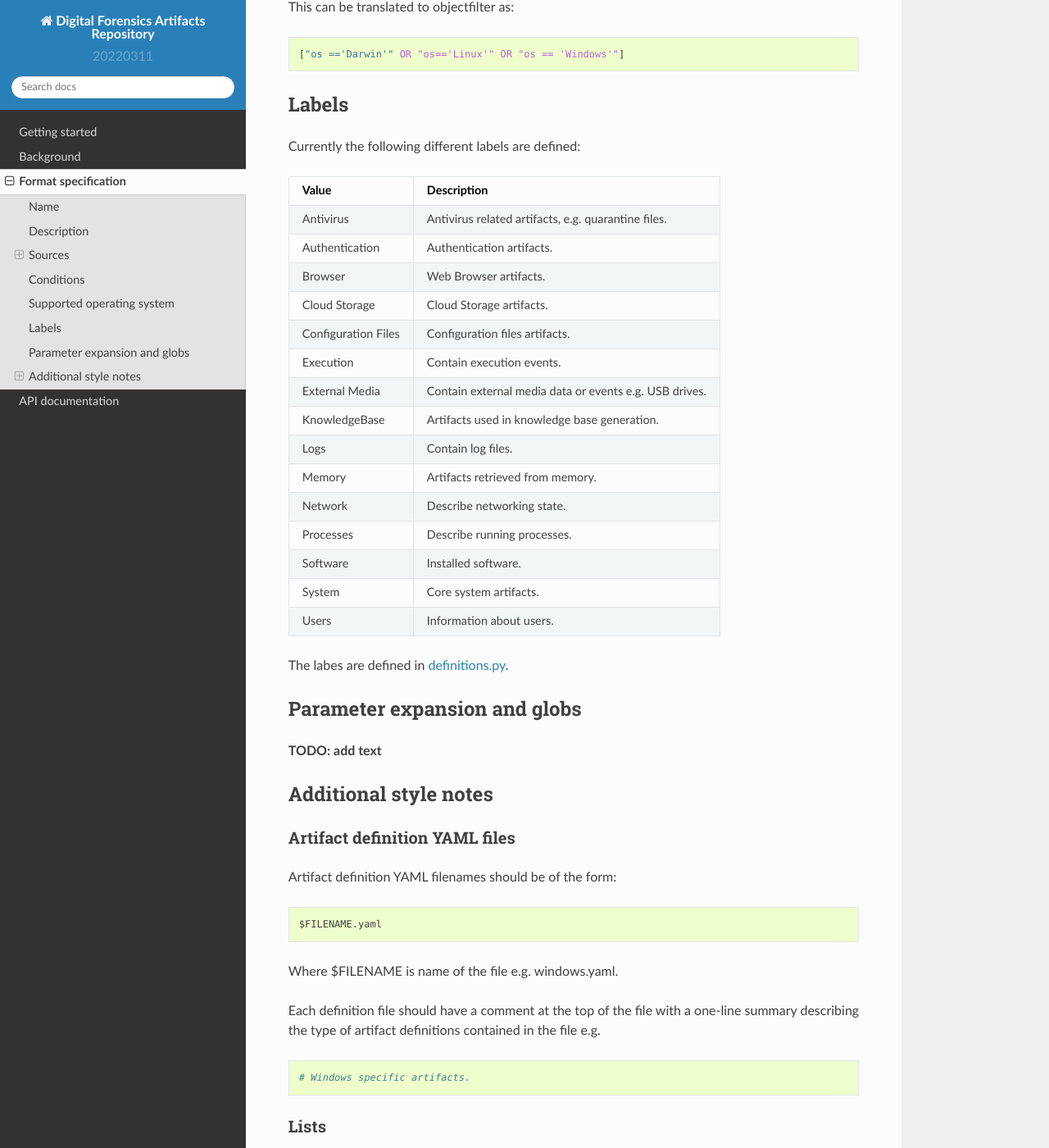
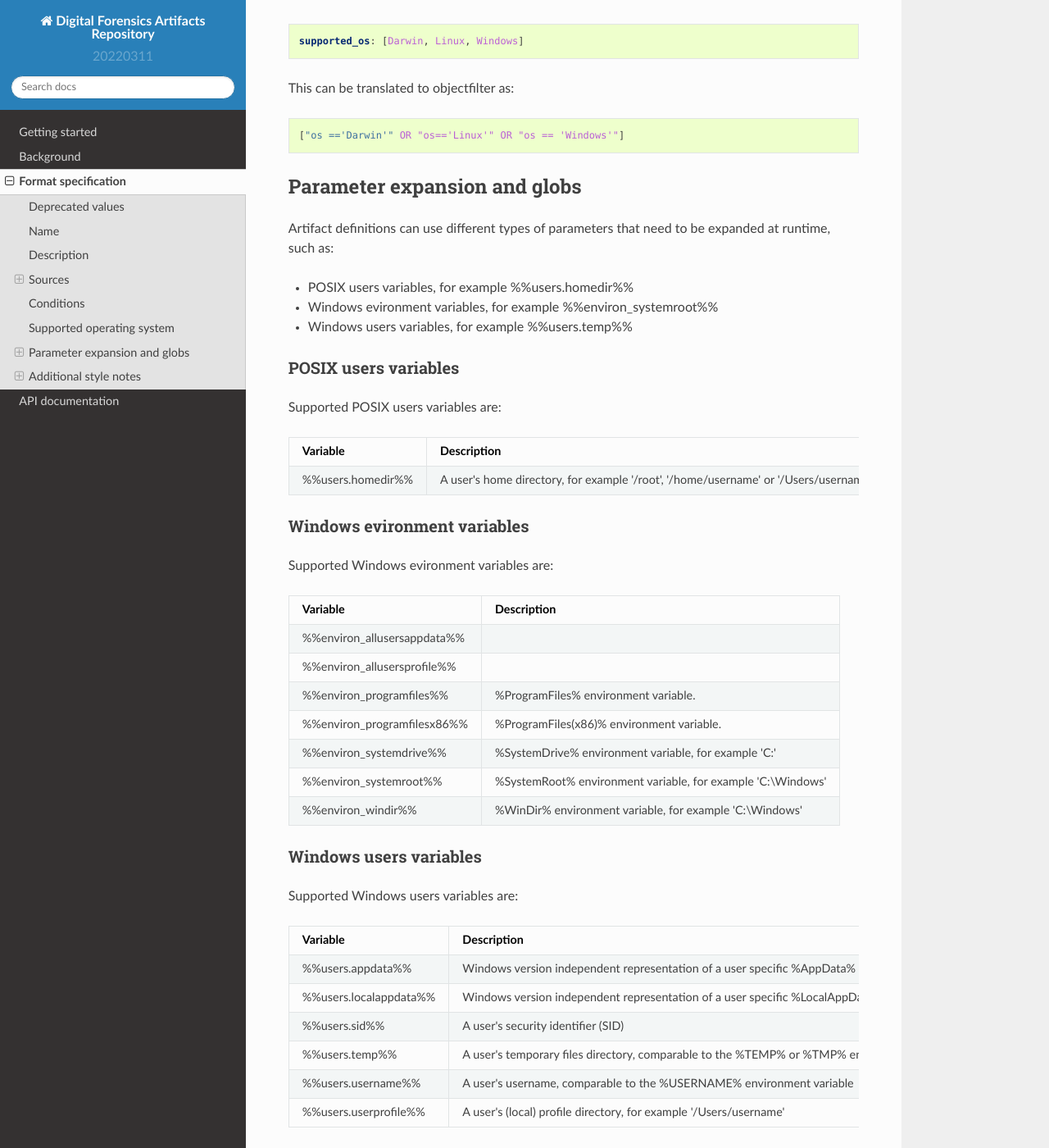
Before and after one commit to ForensicArtifacts/artifacts, a Sphinx documentation site: the page built from docs/sources/Format-specification.md, in a window 1280 px wide and 1400 px high, scrolled down 6297 px. Shown: the whole window at 82% size. Built offline with Sphinx 7.4.7 and the Read the Docs theme 2.0.0, drawn with Linux system fonts in a browser that asks for light colours; some of the changed text lies outside the part shown.

Commit message:
Worked on format specification documentation #23

````diff
--- a/docs/sources/Format-specification.md
+++ b/docs/sources/Format-specification.md
@@ -11,7 +11,6 @@
 - type: FILE
   attributes: {paths: ['%%environ_systemroot%%\System32\winevt\Logs\System.evtx']}
 conditions: [os_major_version >= 6]
-labels: [Logs]
 supported_os: [Windows]
 urls: ['https://artifacts-kb.readthedocs.io/en/latest/sources/windows/EventLog.html']
 ```
@@ -23,12 +22,17 @@
 aliases | Optional list of alternate names to identify the artifact definition. Also see: See section: [Name](#name).
 conditions | Optional list of conditions that describe when the artifact definition should apply. See section: [Conditions](#conditions).
 doc | The description (or documentation). A human readable string that describes the artifact definition. See section: [Description](#description).
-labels | Optional list of predefined labels. See section: [Labels](#labels).
 name | The name. An unique string that identifies the artifact definition. See section: [Name](#name).
 provides | Optional list of *TODO*
 sources | A list of source definitions. See section: [Sources](#sources).
 supported_os | Optional list that indicates which operating systems the artifact definition applies to. See section: [Supported operating system](#supported-operating-system).
 urls | Optional list of URLs with more contextual information. Ideally the artifact definition links to an article that discusses the artifact in more depth for example on [Digital Forensics Artifact Knowledge Base](https://github.com/ForensicArtifacts/artifacts-kb).
+
+## Deprecated values
+
+Value | Description
+--- | ---
+labels | Optional list of predefined labels. Note that labels have been deprecated as of version 20220311.
 
 ## Name
 
@@ -289,33 +293,71 @@
 ["os =='Darwin'" OR "os=='Linux'" OR "os == 'Windows'"]
 ```
 
-## Labels
-
-Currently the following different labels are defined:
-
-Value | Description
---- | ---
-Antivirus | Antivirus related artifacts, e.g. quarantine files.
-Authentication | Authentication artifacts.
-Browser | Web Browser artifacts.
-Cloud Storage | Cloud Storage artifacts.
-Configuration Files | Configuration files artifacts.
-Execution | Contain execution events.
-External Media | Contain external media data or events e.g. USB drives.
-KnowledgeBase | Artifacts used in knowledge base generation.
-Logs | Contain log files.
-Memory | Artifacts retrieved from memory.
-Network | Describe networking state.
-Processes | Describe running processes.
-Software | Installed software.
-System | Core system artifacts.
-Users | Information about users.
-
-The labes are defined in [definitions.py](https://github.com/ForensicArtifacts/artifacts/blob/main/artifacts/definitions.py).
-
 ## Parameter expansion and globs
 
-**TODO: add text**
+Artifact definitions can use different types of parameters that need to be
+expanded at runtime, such as:
+
+* POSIX users variables, for example %%users.homedir%%
+* Windows evironment variables, for example %%environ_systemroot%%
+* Windows users variables, for example %%users.temp%%
+
+### POSIX users variables
+
+Supported POSIX users variables are:
+
+Variable | Description
+--- | ---
+%%users.homedir%% | A user's home directory, for example '/root', '/home/username' or '/Users/username'
+
+### Windows evironment variables
+
+Supported Windows evironment variables are:
+
+Variable | Description
+--- | ---
+%%environ_allusersappdata%% |
+%%environ_allusersprofile%% |
+%%environ_programfiles%% | %ProgramFiles% environment variable.
+%%environ_programfilesx86%% | %ProgramFiles(x86)% environment variable.
+%%environ_systemdrive%% | %SystemDrive% environment variable, for example 'C:'
+%%environ_systemroot%% | %SystemRoot% environment variable, for example 'C:\\Windows'
+%%environ_windir%% | %WinDir% environment variable, for example 'C:\\Windows'
+
+### Windows users variables
+
+Supported Windows users variables are:
+
+Variable | Description
+--- | ---
+%%users.appdata%% | Windows version independent representation of a user specific %AppData% environment variable.
+%%users.localappdata%% | Windows version independent representation of a user specific %LocalAppData% environment variable.
+%%users.sid%% | A user's security identifier (SID)
+%%users.temp%% | A user's temporary files directory, comparable to the %TEMP% or %TMP% environment variables, for example '/Users/username/temp'
+%%users.username%% | A user's username, comparable to the %USERNAME% environment variable
+%%users.userprofile%% | A user's (local) profile directory, for example '/Users/username'
+
+#### Decomposition rules
+
+**TODO: add information about system accounts**
+
+%%users.appdata%% can be decomposed into:
+
+* '%%users.userprofile%%\\AppData\\Roaming' for Windows Vista and later
+* '%%users.userprofile%%\\Application Data'
+
+%%users.localappdata%% can be decomposed into:
+
+* '%%users.userprofile%%\\AppData\\Local' for Windows Vista and later
+* '%%users.userprofile%%\\Local Settings\\Application Data'
+
+%%users.localappdata_low%% can be decomposed into:
+
+* '%%users.userprofile%%\\AppData\\LocalLow' for Windows Vista and later
+
+%%users.temp%% can be decomposed into:
+
+* '%%users.localappdata%%\\Temp'
 
 ## Additional style notes
 
@@ -343,7 +385,6 @@
 characters to save on unnecessary line breaks:
 
 ```yaml
-labels: [Logs]
 supported_os: [Windows]
 urls: ['https://artifacts-kb.readthedocs.io/en/latest/sources/windows/EventLog.html']
 ```
@@ -362,7 +403,7 @@
 ### Quotes
 
 Quotes should not be used for doc strings, artifact names, and simple lists
-like labels and supported_os.
+like supported_os.
 
 Paths and URLs should use single quotes to avoid the need for manual escaping.
 
@@ -402,6 +443,5 @@
   attributes:
     paths: ['%%users.homedir%%/.mozilla/firefox/*/places.sqlite']
   supported_os: [Linux]
-labels: [Browser]
 supported_os: [Windows, Linux, Darwin]
 ```
````
